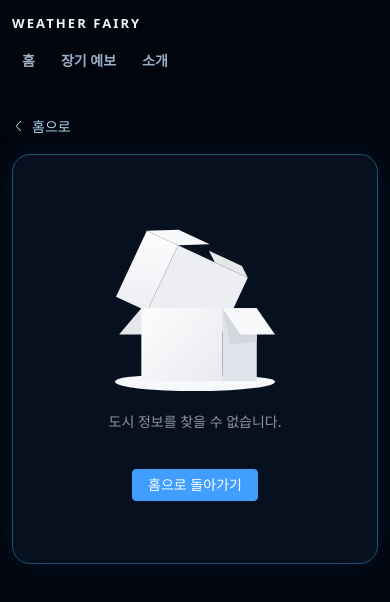
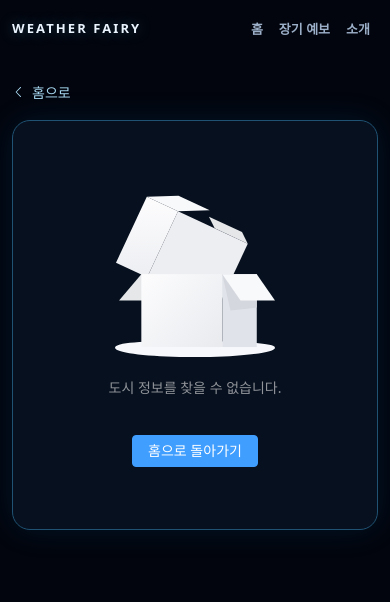
Before and after one commit to bookschooler/skala-vue, a Vue app: page /#/weather/1 in a window 390 px wide. Shown: the top 602 px of the page. Built offline with nearby package versions, Linux system fonts and the light colour scheme.

Commit message:
Refine forecast navigation and global home link

```diff
--- a/src/App.vue
+++ b/src/App.vue
@@ -51,11 +51,17 @@ input {
 .utility-navigation {
   display: flex;
   align-items: center;
-  gap: 28px;
-  width: min(1120px, calc(100% - 32px));
-  min-height: 68px;
-  margin: 0 auto;
+  justify-content: space-between;
+  gap: 16px;
+  position: fixed;
+  z-index: 20;
+  top: 0;
+  left: 0;
+  width: 100%;
+  min-height: 64px;
+  padding: 0 clamp(16px, 3vw, 34px);
   color: #dbe8ff;
+  pointer-events: none;
 }
 
 .utility-navigation__brand {
@@ -65,12 +71,15 @@ input {
   letter-spacing: 0.16em;
   text-decoration: none;
   white-space: nowrap;
+  pointer-events: auto;
+  text-shadow: 0 0 14px rgba(104, 213, 255, 0.34);
 }
 
 .utility-navigation__links {
   display: flex;
   align-items: center;
   gap: 6px;
+  pointer-events: auto;
 }
 
 .utility-navigation__links a {
@@ -92,15 +101,14 @@ input {
 
 @media (max-width: 720px) {
   .utility-navigation {
-    flex-wrap: wrap;
-    gap: 10px 16px;
-    width: calc(100% - 24px);
-    padding: 14px 0;
+    min-height: 56px;
+    padding: 0 12px;
   }
 
   .utility-navigation__links {
-    order: 3;
-    width: 100%;
+    gap: 0;
   }
+
+  .utility-navigation__links a { padding: 7px 8px; font-size: 13px; }
 }
 </style>
--- a/src/views/WeatherDetailView.vue
+++ b/src/views/WeatherDetailView.vue
@@ -404,7 +404,7 @@ onBeforeUnmount(() => {
 .detail-page {
   width: min(1020px, calc(100% - 32px));
   min-height: 100vh;
-  padding: 42px 0 70px;
+  padding: 98px 0 70px;
   margin: 0 auto;
   color: #e8f6ff;
 }
@@ -830,7 +830,7 @@ dd {
 @media (max-width: 720px) {
   .detail-page {
     width: calc(100% - 24px);
-    padding-top: 24px;
+    padding-top: 82px;
   }
   .detail-card {
     padding: 22px 16px;
--- a/src/views/WeatherForecastView.vue
+++ b/src/views/WeatherForecastView.vue
@@ -1,6 +1,6 @@
 <script setup>
 import { computed, onBeforeUnmount, ref, watch } from 'vue'
-import { RouterLink, useRoute } from 'vue-router'
+import { RouterLink, useRoute, useRouter } from 'vue-router'
 import { ArrowLeft, Sunny, Umbrella } from '@element-plus/icons-vue'
 import { findCityById } from '../data/cityCatalog.js'
 import { fetchLongRangeForecast, isMeteoRequestCanceled } from '../services/openMeteoService.js'
@@ -9,6 +9,7 @@ import { useFavoriteStore } from '../stores/favoriteStore.js'
 import { getWeatherVisual } from '../utils/weatherVisual.js'
 
 const route = useRoute()
+const router = useRouter()
 const configStore = useConfigStore()
 const favoriteStore = useFavoriteStore()
 const forecastData = ref(null)
@@ -36,6 +37,33 @@ const queryCity = computed(() => {
 const selectedCity = computed(
   () => queryCity.value ?? favoriteStore.cities[0] ?? findCityById('city_01') ?? null,
 )
+const detailRoute = computed(() => {
+  const city = selectedCity.value
+  if (!city) return { name: 'WeatherHome' }
+
+  return {
+    name: 'WeatherDetail',
+    params: { cityId: city.id },
+    query: {
+      name: city.name,
+      country: city.country,
+      countryCode: city.countryCode,
+      lat: String(city.lat),
+      lon: String(city.lon),
+      timezone: city.timezone,
+    },
+  }
+})
+
+const goBack = () => {
+  // 상세보기에서 넘어온 정상 흐름이면 실제 브라우저 히스토리로 돌아간다.
+  // 새 탭/직접 주소 입력처럼 이전 앱 화면이 없을 때만 같은 도시 상세보기로 보완한다.
+  if (window.history.state?.back) {
+    router.back()
+    return
+  }
+  router.push(detailRoute.value)
+}
 
 const displayTemp = (temp) => {
   if (!Number.isFinite(Number(temp))) return '—'
@@ -99,7 +127,9 @@ onBeforeUnmount(() => {
 
 <template>
   <main class="forecast-page">
-    <RouterLink class="back-link" to="/"><el-icon><ArrowLeft /></el-icon> 홈으로</RouterLink>
+    <button class="back-link" type="button" @click="goBack">
+      <el-icon><ArrowLeft /></el-icon> 뒤로가기
+    </button>
     <header class="forecast-hero">
       <div>
         <p class="eyebrow">16 DAY FORECAST</p>
@@ -161,8 +191,9 @@ onBeforeUnmount(() => {
 </template>
 
 <style scoped>
-.forecast-page { width: min(1180px, calc(100% - 32px)); min-height: 100vh; padding: 42px 0 70px; margin: 0 auto; color: #eaf7ff; }
-.back-link { display: inline-flex; align-items: center; gap: 6px; color: #a8d9f2; font-size: 14px; text-decoration: none; }
+.forecast-page { width: min(1180px, calc(100% - 32px)); min-height: 100vh; padding: 98px 0 70px; margin: 0 auto; color: #eaf7ff; }
+.back-link { display: inline-flex; align-items: center; gap: 6px; padding: 0; color: #a8d9f2; background: transparent; border: 0; cursor: pointer; font: inherit; font-size: 14px; text-decoration: none; }
+.back-link:hover, .back-link:focus-visible { color: #e8faff; outline: 0; }
 .forecast-hero { display: flex; align-items: flex-start; justify-content: space-between; gap: 18px; margin: 27px 0 24px; }
 .eyebrow { margin: 0; color: #7fd6ff; font-size: 11px; font-weight: 800; letter-spacing: 0.14em; }
 .forecast-hero h1 { margin: 5px 0 8px; font-size: clamp(30px, 5vw, 46px); }
@@ -197,5 +228,5 @@ onBeforeUnmount(() => {
 .calendar-card__metrics { display: grid; gap: 4px; align-self: end; }
 .calendar-card__metrics small { display: inline-flex; align-items: center; gap: 4px; color: #96b5c6; font-size: 11px; }
 .calendar-card__metrics :deep(.el-icon) { color: #8ed8f6; font-size: 13px; }
-@media (max-width: 560px) { .forecast-page { width: calc(100% - 24px); padding-top: 24px; } .forecast-hero { gap: 12px; } .unit-toggle { width: 40px; height: 40px; } .forecast-calendar { padding: 12px; } }
+@media (max-width: 560px) { .forecast-page { width: calc(100% - 24px); padding-top: 82px; } .forecast-hero { gap: 12px; } .unit-toggle { width: 40px; height: 40px; } .forecast-calendar { padding: 12px; } }
 </style>
```
